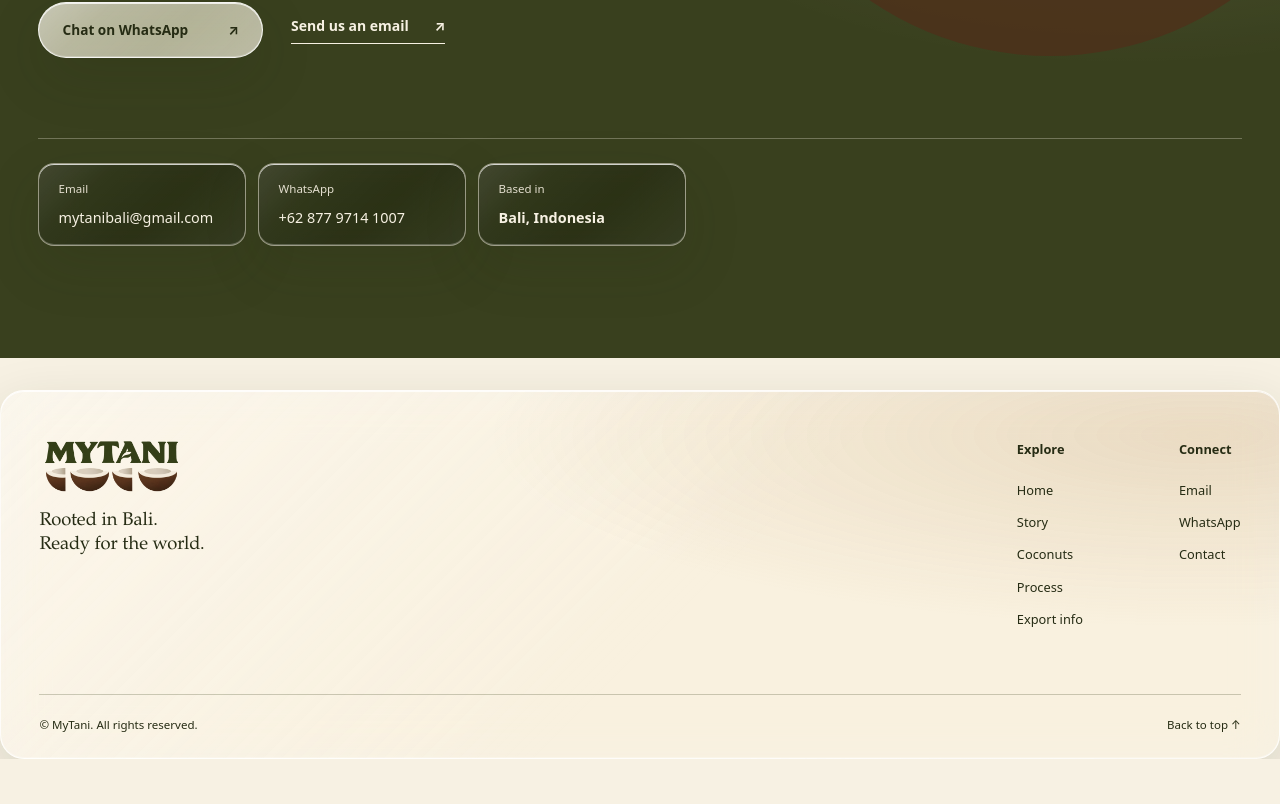
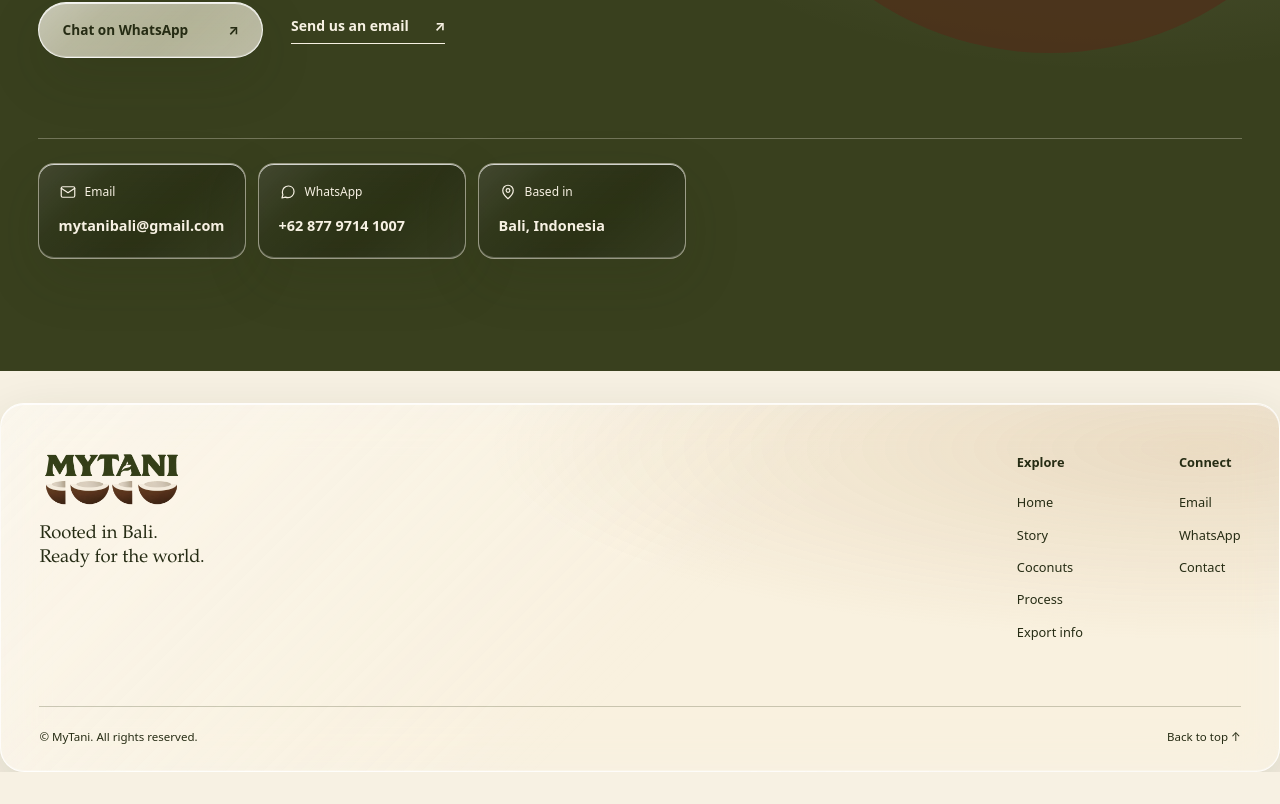
Before and after one commit to mayunngrh/my-tani-landing-page, a Next.js app: page /en in a window 1280 px wide. Shown: the part 6639-7443 px from the top of the page. Built offline with nearby package versions, Linux system fonts and the light colour scheme.

Commit message:
feat: make contact cards clickable with icons

```diff
--- a/src/app/[lang]/page.tsx
+++ b/src/app/[lang]/page.tsx
@@ -1,6 +1,7 @@
 import { getTranslator } from "@/i18n/messages";
 import { requireLocale } from "@/i18n/server";
 import Image from "next/image";
+import { ContactCard } from "@/components/contact-card";
 import { FaqCard } from "@/components/faq-card";
 import { Brand, SiteNavigation } from "@/components/site-navigation";
 import styles from "@/app/page.module.css";
@@ -72,7 +73,7 @@ export default async function Home({ params }: PageProps<"/[lang]">) {
 
       <section id="insights" className={`${styles.section} ${styles.insights}`} aria-labelledby="insights-title"><div className={styles.sectionMarker}><span>{t("Coconut notes")}</span><span>{t("Frequently asked questions")}</span></div><div className={styles.insightsGrid}><div><p className={styles.eyebrowDark}>{t("A little more to know")}</p><h2 id="insights-title">{t("Good to")}<br /><em>{t("know.")}</em></h2><p>{t("Some useful starting points when sourcing semi-husked coconuts.")}</p></div><div className={styles.faq}>{[[t("What is a semi-husked coconut?"), t("It is a coconut with much of its outer husk removed while some fibre remains around the shell. Ask us for the current product details and photos.")], [t("Can I ask for a specific grade?"), t("Yes. Share your desired size, quantity and intended use with us, and we can discuss current availability and specifications.")], [t("How do I request a quotation?"), t("Contact us by WhatsApp or email with your product requirements, estimated quantity and destination. We will discuss the next steps with you.")]].map(([question, answer]) => <FaqCard key={question} question={question} answer={answer} />)}</div></div></section>
 
-      <section id="contact" className={styles.contact} aria-labelledby="contact-title"><div className={styles.contactCircle} aria-hidden="true" /><div className={styles.contactInner}><p className={styles.eyebrow}>{t("Let’s grow together")}</p><h2 id="contact-title">{t("A good partnership")}<br /><em>{t("starts here.")}</em></h2><p>{t("Have a question or a coconut requirement in mind? We’d love to hear from you.")}</p><div className={styles.actions}><a className={`glass-surface ${styles.buttonLight}`} href={whatsapp} target="_blank" rel="noreferrer">{t("Chat on WhatsApp")} <span aria-hidden="true">↗</span></a><a className={styles.textLinkLight} href={email}>{t("Send us an email")} <span aria-hidden="true">↗</span></a></div><div className={styles.contactInfo}><div className="glass-surface glass-surface--dark"><span>{t("Email")}</span><a href={email}>{t("mytanibali@gmail.com")}</a></div><div className="glass-surface glass-surface--dark"><span>{t("WhatsApp")}</span><a href={whatsapp} target="_blank" rel="noreferrer">+62 877 9714 1007</a></div><div className="glass-surface glass-surface--dark"><span>{t("Based in")}</span><strong>{t("Bali, Indonesia")}</strong></div></div></div></section>
+      <section id="contact" className={styles.contact} aria-labelledby="contact-title"><div className={styles.contactCircle} aria-hidden="true" /><div className={styles.contactInner}><p className={styles.eyebrow}>{t("Let’s grow together")}</p><h2 id="contact-title">{t("A good partnership")}<br /><em>{t("starts here.")}</em></h2><p>{t("Have a question or a coconut requirement in mind? We’d love to hear from you.")}</p><div className={styles.actions}><a className={`glass-surface ${styles.buttonLight}`} href={whatsapp} target="_blank" rel="noreferrer">{t("Chat on WhatsApp")} <span aria-hidden="true">↗</span></a><a className={styles.textLinkLight} href={email}>{t("Send us an email")} <span aria-hidden="true">↗</span></a></div><div className={styles.contactInfo}><ContactCard href={email} label={t("Email")} value="mytanibali@gmail.com" icon="email" /><ContactCard href={whatsapp} label={t("WhatsApp")} value="+62 877 9714 1007" icon="chat" external /><ContactCard href="https://www.google.com/maps/search/?api=1&query=Bali%2C%20Indonesia" label={t("Based in")} value={t("Bali, Indonesia")} icon="location" external /></div></div></section>
 
       <footer className={`glass-surface ${styles.footer}`}><div><Brand locale={locale} /><p>{t("Rooted in Bali.")}<br />{t("Ready for the world.")}</p></div><div className={styles.footerLinks}><div><strong>{t("Explore")}</strong><a href="#home">{t("Home")}</a><a href="#about">{t("Story")}</a><a href="#product">{t("Coconuts")}</a><a href="#process">{t("Process")}</a><a href="#export">{t("Export info")}</a></div><div><strong>{t("Connect")}</strong><a href={email}>{t("Email")}</a><a href={whatsapp} target="_blank" rel="noreferrer">{t("WhatsApp")}</a><a href="#contact">{t("Contact")}</a></div></div><div className={styles.footerBottom}><span>{t("© MyTani. All rights reserved.")}</span><a href="#top">{t("Back to top ↑")}</a></div></footer>
     </main>
--- a/src/app/page.module.css
+++ b/src/app/page.module.css
@@ -117,9 +117,14 @@
 .contactInner > p:not(.eyebrow) { max-width: 27rem; line-height: 1.7; margin: 2rem 0; }
 .contactCircle { width: min(50vw, 45rem); aspect-ratio: 1; border-radius: 50%; background: var(--color-brown-800); position: absolute; right: -7%; top: -22%; opacity: 0.72; }
 .contactInfo { display: flex; flex-wrap: wrap; gap: 0.75rem; margin-top: 5rem; padding-top: 1.5rem; border-top: 1px solid rgb(247 241 227 / 30%); }
-.contactInfo div { --glass-tint: rgb(38 44 20 / 82%); --glass-border: rgb(247 241 227 / 52%); display: grid; gap: 0.5rem; min-width: min(100%, 13rem); font-size: 0.9rem; padding: 1rem 1.2rem; border-radius: 1rem; }
-.contactInfo span { font-size: 0.72rem; opacity: 0.9; }
-.contactInfo a { color: inherit; }
+.contactCard { --glass-tint: rgb(38 44 20 / 82%); --glass-border: rgb(247 241 227 / 52%); display: grid; gap: 0.65rem; min-width: min(100%, 13rem); min-height: 6rem; padding: 1rem 1.2rem; border-radius: var(--radius-medium); color: inherit; font-size: 0.9rem; text-decoration: none; transition: border-color var(--duration-fast) var(--ease-standard); }
+.contactCard strong { font-weight: 600; overflow-wrap: anywhere; }
+.contactLabel { display: flex; align-items: center; gap: 0.5rem; font-size: 0.75rem; }
+.contactLabel svg { flex: none; }
+@media (hover: hover) and (pointer: fine) {
+  .contactCard:hover { border-color: var(--color-text-inverse); }
+}
+
 
 .footer { --glass-tint: rgb(247 241 227 / 48%); --glass-border: rgb(255 255 255 / 84%); background-image: radial-gradient(ellipse at 94% 12%, rgb(190 155 111 / 25%), transparent 42%), linear-gradient(135deg, rgb(255 255 255 / 38%), transparent 55%); padding: 3rem var(--space-page-gutter) 1.5rem; max-width: 88rem; margin: 2rem auto; display: grid; grid-template-columns: 1fr auto; gap: 4rem; border-radius: var(--radius-large); }
 .footer > div:first-child p { font: 1.15rem/1.3 var(--font-heading); margin: 1rem 0 0; }
--- /dev/null
+++ b/src/components/contact-card.tsx
@@ -0,0 +1,31 @@
+import type { ReactNode } from "react";
+import styles from "@/app/page.module.css";
+
+const icons: Record<"email" | "chat" | "location", ReactNode> = {
+  email: <><rect x="3" y="5" width="18" height="14" rx="2" /><path d="m3 7 9 6 9-6" /></>,
+  chat: <path d="M20 11.5a8 8 0 0 1-8 8 9 9 0 0 1-3.5-.7L4 20l1.2-4.5a9 9 0 0 1-.7-3.5 8 8 0 0 1 8-8h.5a7.5 7.5 0 0 1 7 7v.5Z" />,
+  location: <><path d="M19 10c0 5-7 11-7 11S5 15 5 10a7 7 0 1 1 14 0Z" /><circle cx="12" cy="10" r="2.5" /></>,
+};
+
+export function ContactCard({ href, label, value, icon, external = false }: {
+  href: string;
+  label: string;
+  value: string;
+  icon: keyof typeof icons;
+  external?: boolean;
+}) {
+  return (
+    <a
+      className={`glass-surface glass-surface--dark ${styles.contactCard}`}
+      href={href}
+      target={external ? "_blank" : undefined}
+      rel={external ? "noopener noreferrer" : undefined}
+    >
+      <span className={styles.contactLabel}>
+        <svg width="18" height="18" viewBox="0 0 24 24" fill="none" stroke="currentColor" strokeWidth="1.6" strokeLinecap="round" strokeLinejoin="round" aria-hidden="true">{icons[icon]}</svg>
+        <span>{label}</span>
+      </span>
+      <strong>{value}</strong>
+    </a>
+  );
+}
```
Also changed, not shown: 1 other file (tests, documents, lock files or other folders).
